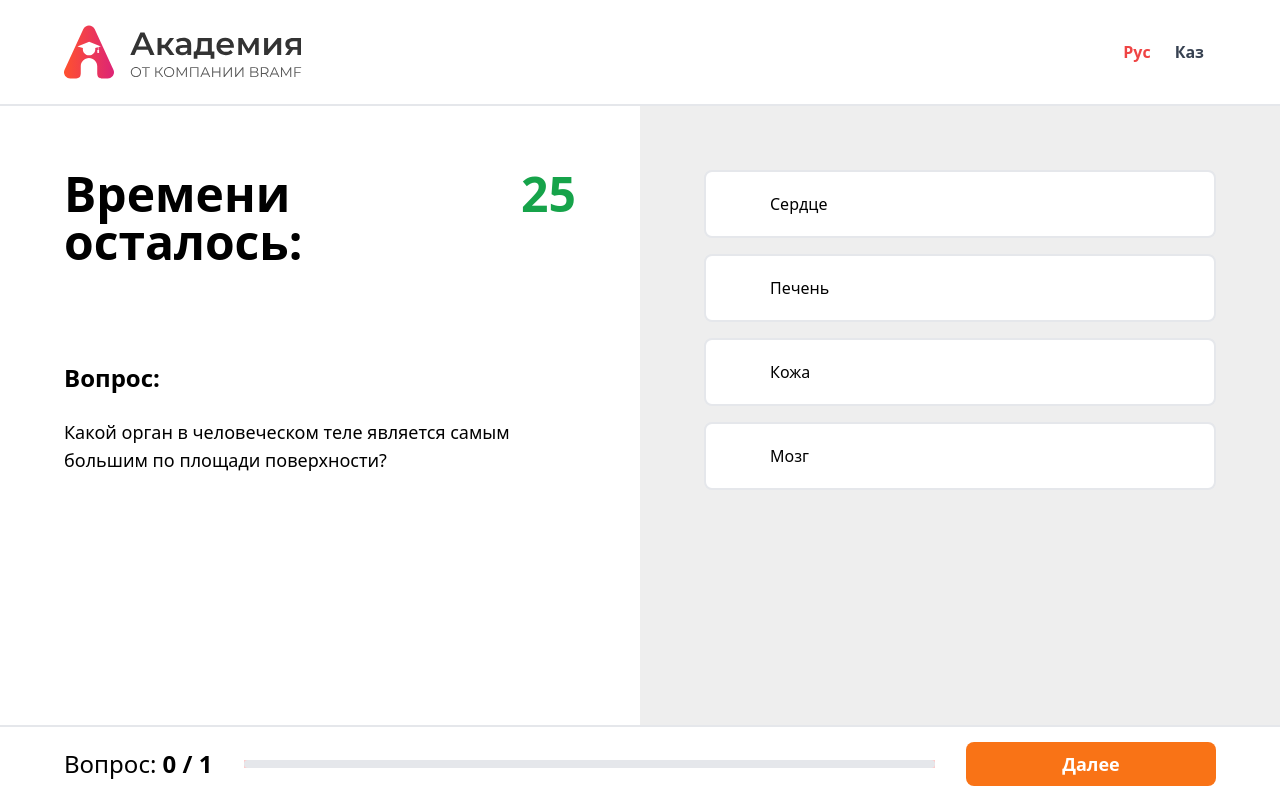
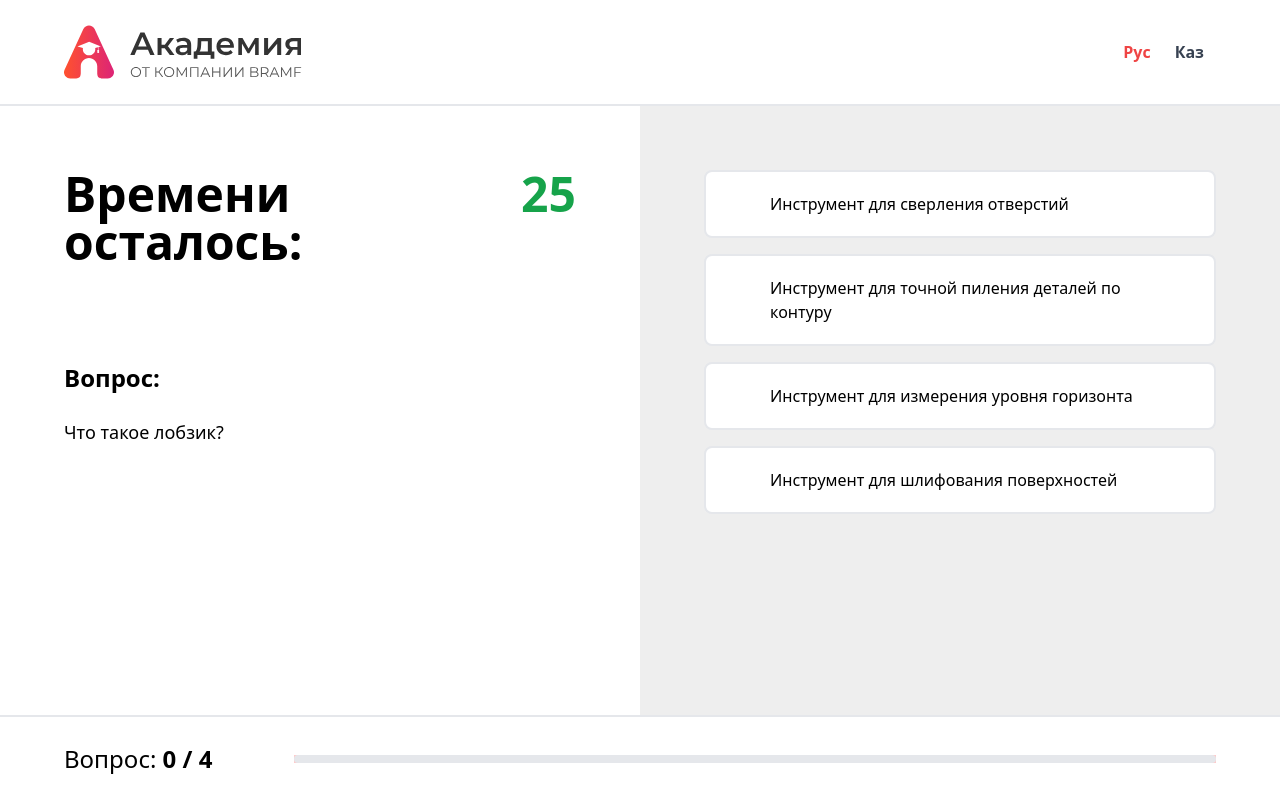
Before and after one commit to Adle24/bramf-academy, a Vue app: page /quiz in a window 1280 px wide. Built offline with nearby package versions, Linux system fonts and the light colour scheme.

Commit message:
Added functionality, TODO: fix animations

```diff
--- a/src/views/Quiz.vue
+++ b/src/views/Quiz.vue
@@ -10,22 +10,85 @@ export default {
       totalCorrect: 0,
       questions: [
         {
-          q: 'Какой орган в человеческом теле является самым большим по площади поверхности?',
+          q: 'Что такое лобзик?',
           answers: [
             {
-              text: 'Сердце',
+              text: 'Инструмент для сверления отверстий',
               is_correct: false
             },
             {
-              text: 'Печень',
+              text: 'Инструмент для точной пиления деталей по контуру',
+              is_correct: true
+            },
+            {
+              text: 'Инструмент для измерения уровня горизонта',
               is_correct: false
             },
             {
-              text: 'Кожа',
+              text: 'Инструмент для шлифования поверхностей',
+              is_correct: false
+            }
+          ]
+        },
+        {
+          q: 'Для каких работ лучше всего подходит шуруповёрт?',
+          answers: [
+            {
+              text: 'Резка дерева',
+              is_correct: false
+            },
+            {
+              text: 'Измерение длины',
+              is_correct: false
+            },
+            {
+              text: 'Закручивание и откручивание шурупов',
               is_correct: true
             },
             {
-              text: 'Мозг',
+              text: 'Поднятие тяжелых предметов',
+              is_correct: false
+            }
+          ]
+        },
+        {
+          q: 'Вам нужно установить полку горизонтально. Какой инструмент вы используете?',
+          answers: [
+            {
+              text: 'Лобзик',
+              is_correct: false
+            },
+            {
+              text: 'Шуруповёрт.',
+              is_correct: false
+            },
+            {
+              text: 'Лазерный уровень',
+              is_correct: true
+            },
+            {
+              text: 'Ручной фрезер',
+              is_correct: false
+            }
+          ]
+        },
+        {
+          q: 'Какой инструмент используется для создания декоративных кромок на деталях из дерева?',
+          answers: [
+            {
+              text: 'Шуруповёрт.',
+              is_correct: false
+            },
+            {
+              text: 'Ручной фрезер',
+              is_correct: true
+            },
+            {
+              text: 'Лазерный уровень.',
+              is_correct: false
+            },
+            {
+              text: 'Лобзик.',
               is_correct: false
             }
           ]
@@ -42,14 +105,12 @@ export default {
         }, 1000)
       }
     },
-    methods: {
-      questionAnswered(is_correct) {
+    selectAnswer(is_correct) {
       if (is_correct) {
         this.totalCorrect++
       }
 
       this.questionsAnswered++
-      }
     }
   },
   created() {
@@ -61,7 +122,7 @@ export default {
 <template>
   <div class="flex flex-col h-screen justify-between">
     <nav
-      class="flex flex-nowrap mb-auto items-center justify-between w-full py-8 px-8 md:py-6 border-b-2 md:px-16 text-lg font-bold text-gray-700 bg-white"
+      class="flex flex-nowrap items-center justify-between w-full py-8 px-8 md:py-6 border-b-2 md:px-16 text-lg font-bold text-gray-700 bg-white"
     >
       <IconAlternativeLogo />
       <div class="md:flex md:items-center md:w-auto" id="menu">
@@ -75,6 +136,13 @@ export default {
         </ul>
       </div>
     </nav>
+    <TransitionGroup name="fade" mode="out-in">
+      <div
+        class="flex flex-col h-screen justify-between mb-auto"
+        v-for="(question, qi) in questions"
+        :key="qi"
+        v-show="questionsAnswered === qi"
+      >
         <main class="flex flex-col md:flex-row mb-auto h-full">
           <div class="w-full md:w-1/2 p-8 md:p-16">
             <div class="flex gap-8 mb-24">
@@ -83,13 +151,16 @@ export default {
             </div>
             <div class="text-2xl font-semibold mb-6">Вопрос:</div>
 
-        <p class="text-lg">{{ questions[0].q }}</p>
+            <p class="text-lg">
+              {{ question.q }}
+            </p>
           </div>
           <div class="bg-[#EEEEEE] p-8 md:p-16 md:w-1/2 flex flex-col gap-4">
             <div
               class="border-2 rounded-lg bg-white px-16 py-5 hover:bg-orange-500 active:bg-orange-500"
-          v-for="answer in questions[0].answers"
-          :key="answer.text"
+              v-for="(answer, answerInd) in question.answers"
+              :key="answerInd"
+              @click.prevent="selectAnswer(answer.is_correct)"
             >
               <div>
                 {{ answer.text }}
@@ -102,7 +173,7 @@ export default {
             Вопрос:
             <span class="text-2xl font-bold">{{ questionsAnswered }} / {{ questions.length }}</span>
           </div>
-      <div class="bg-red-200 w-3/5">
+          <div class="bg-red-200 w-4/5">
             <div class="h-2 rounded-full bg-gray-200">
               <div
                 class="h-2 rounded-full bg-orange-500"
@@ -110,12 +181,14 @@ export default {
               ></div>
             </div>
           </div>
-      <button
+          <!-- <button
             class="w-full md:w-[250px] bg-orange-500 text-white md:text-lg font-semibold py-2 px-4 rounded-lg"
           >
             Далее
-      </button>
+          </button> -->
         </footer>
+      </div>
+    </TransitionGroup>
   </div>
 </template>
 
```
Lines whose indentation alone changed are shown as unchanged.
